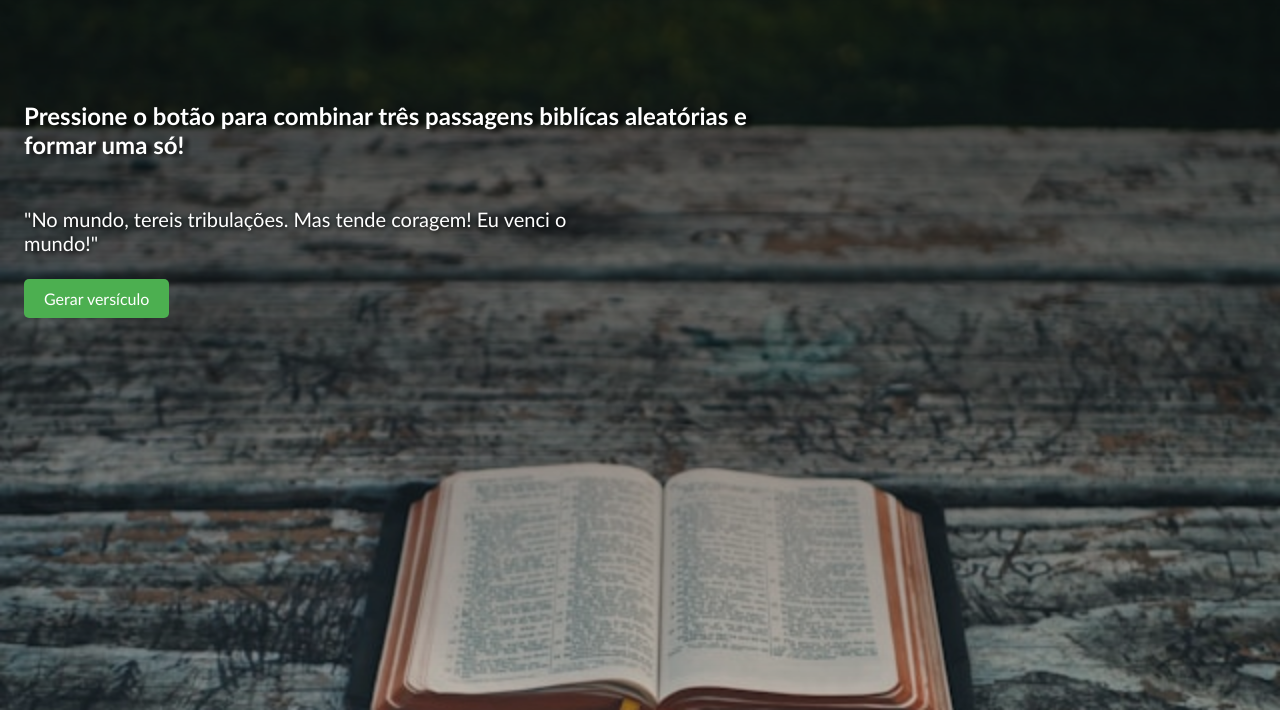
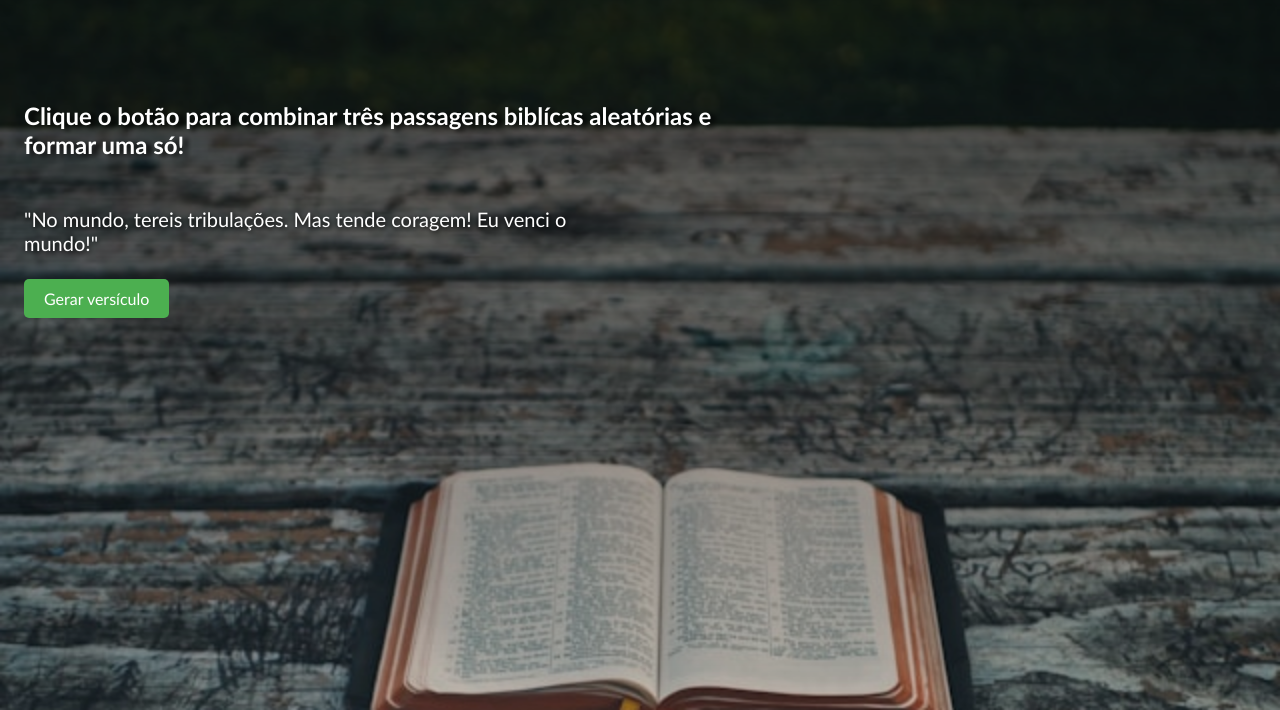
Before and after one commit to ACBaloi/mixed_messages, a plain HTML site: page index.html in a window 1280 px wide. Shown: the part 90-800 px from the top of the page. Drawn offline with Linux system fonts and the light colour scheme; files whose address does not match are found by name.

Commit message:
Testing 1

```diff
--- a/index.html
+++ b/index.html
@@ -14,7 +14,7 @@
     <!--Main-->
     <main>
       <div class="container">
-          <h2>Pressione o botão para combinar três passagens biblícas aleatórias e formar uma só!</h2>
+          <h2>Clique o botão para combinar três passagens biblícas aleatórias e formar uma só!</h2>
         <div>
           <p class="verse">"No mundo, tereis tribulações. Mas tende coragem! Eu venci o mundo!"</p>
           <button id="button">Gerar versículo</button>
--- a/script.js
+++ b/script.js
@@ -30,7 +30,7 @@ let buttonClick = document.getElementById('button');
 const generateRandomVerse = () => {
     let randomVerse = `${createRandom(verse.firstVerses)} ${createRandom(verse.secondVerses)} ${createRandom(verse.thirdVerses)}`;
 
-    // Corrigindo a seleção do elemento e a atualização do conteúdo
+    // Seleção do elemento e a atualização do conteúdo
     let verseElement = document.querySelector('.verse');
     if (verseElement) {
         verseElement.innerHTML = randomVerse;
```
